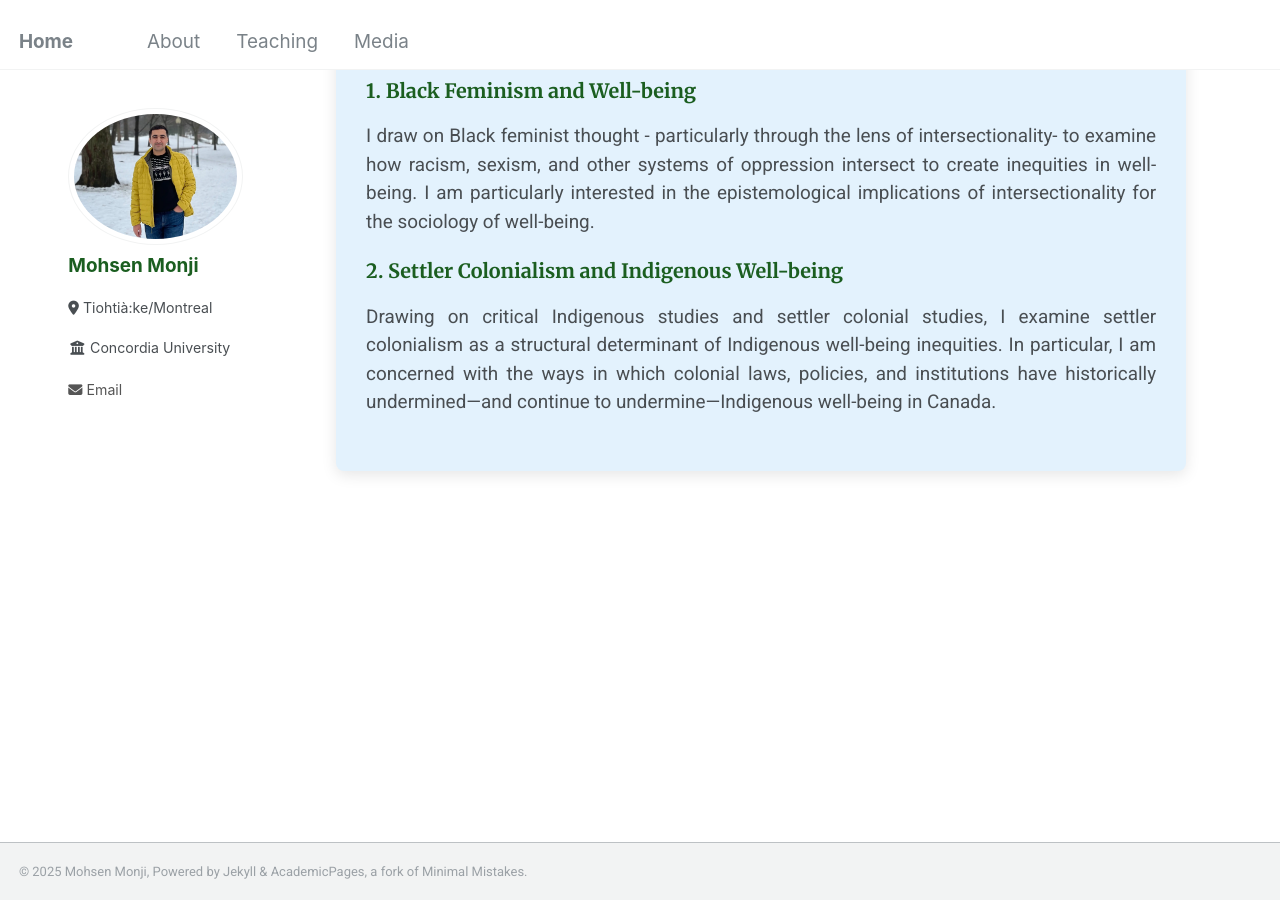
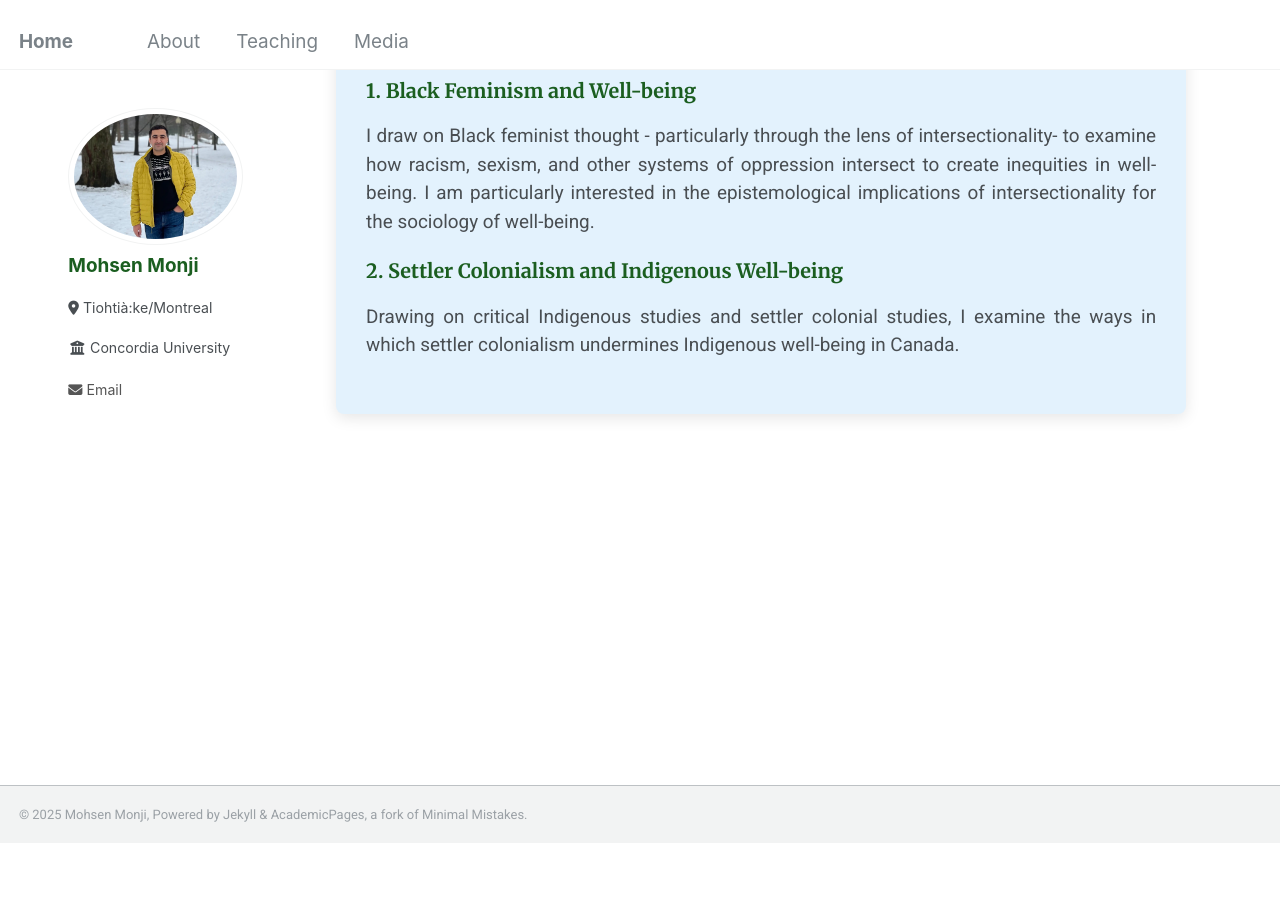
Before and after one commit to Mohsnmonji/mohsnmonji.github.io, a Jekyll site: the page built from about-me.md, in a window 1280 px wide and 900 px high, scrolled down 1008 px. Built offline with Jekyll 4.4.1, drawn with Linux system fonts in a browser that asks for light colours; after the commit the page ends 1851 px from its top, so only the background shows below that.

Commit message:
Update about-me.md

```diff
--- a/about-me.md
+++ b/about-me.md
@@ -84,7 +84,7 @@ author_profile: true
 
   <h4>2. Settler Colonialism and Indigenous Well-being</h4>
   <p>
-    Drawing on critical Indigenous studies and settler colonial studies, I examine settler colonialism as a structural determinant of Indigenous well-being inequities. In particular, I am concerned with the ways in which colonial laws, policies, and institutions have historically undermined—and continue to undermine—Indigenous well-being in Canada.
+    Drawing on critical Indigenous studies and settler colonial studies, I examine the ways in which settler colonialism undermines Indigenous well-being in Canada.
   </p>
 
 
```
